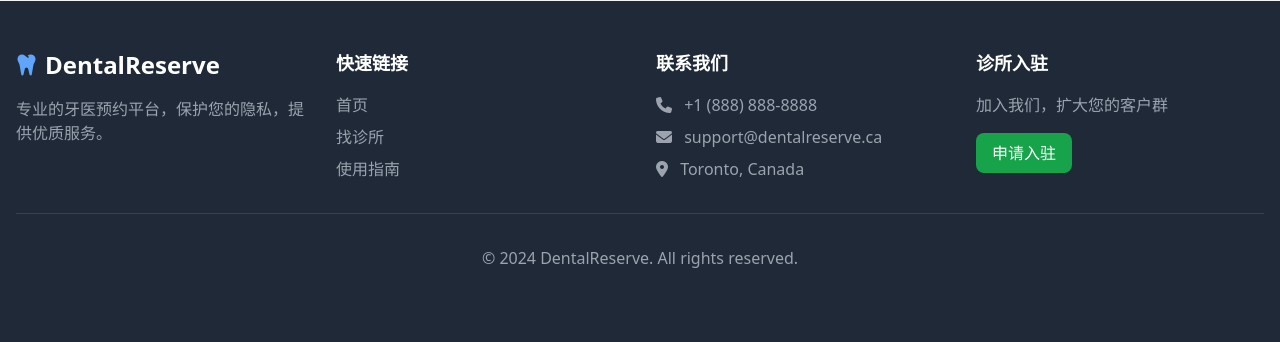
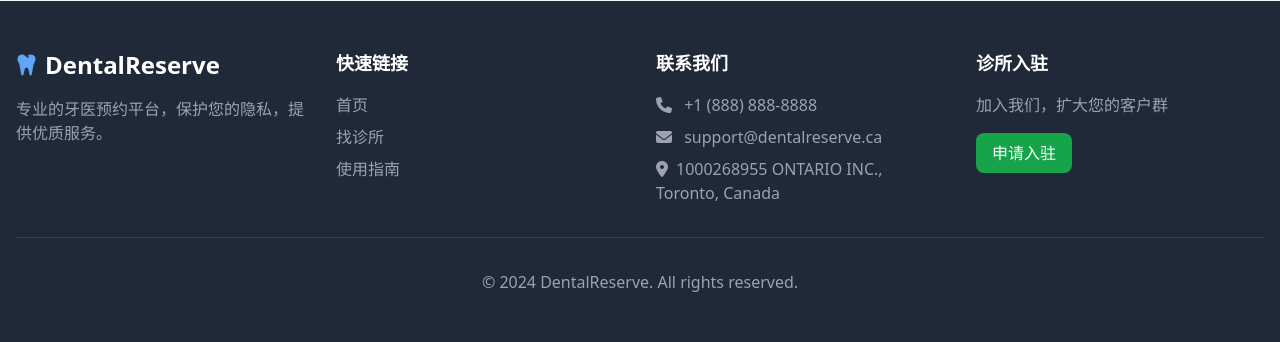
Before and after one commit to Kubin01/DentalReserve, a Python web app: template templates/index - Copy.html in a window 1280 px wide. Shown: the part 897-1239 px from the top of the page. Before the commit the page ends 1165 px from the top, so only its background shows below. Run offline with Jinja, Linux system fonts and the light colour scheme; the template is opened without the code that fills it, so the values that code supplies are empty; some libraries are stand-ins or nearby versions.

Commit message:
index - Copy.html

```diff
--- a/templates/index - Copy.html
+++ b/templates/index - Copy.html
@@ -268,7 +268,7 @@
                 <ul class="space-y-2 text-gray-400">
                     <li><i class="fas fa-phone mr-2"></i> +1 (888) 888-8888</li>
                     <li><i class="fas fa-envelope mr-2"></i> support@dentalreserve.ca</li>
-                    <li><i class="fas fa-map-marker-alt mr-2"></i> Toronto, Canada</li>
+                    <li><i class="fas fa-map-marker-alt mr-2"></i>1000268955 ONTARIO INC., Toronto, Canada</li>
                 </ul>
             </div>
 
```
